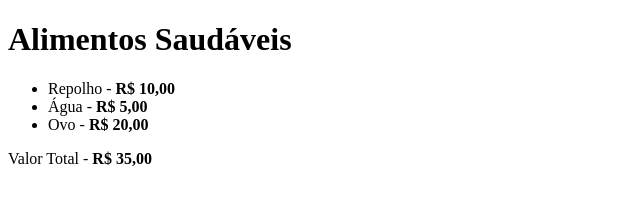
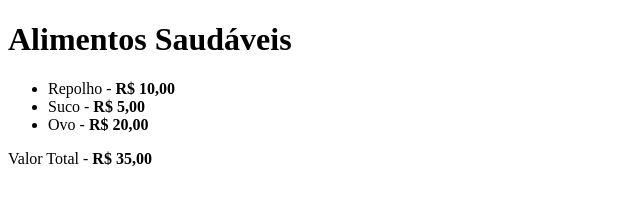
Before and after one commit to Mariah22-bot/aula-html-basico, a plain HTML site: page index.html in a window 1280 px wide. Shown: the full height of the page, 0-640 px from the left. Drawn offline with Linux system fonts and the light colour scheme.

Commit message:
mudou de agua para suco

```diff
--- a/index.html
+++ b/index.html
@@ -13,7 +13,7 @@
 
     <ul>
         <li>Repolho - <strong>R$ 10,00</strong> </li>
-        <li>Água - <strong>R$ 5,00</strong> </li>
+        <li>Suco - <strong>R$ 5,00</strong> </li>
         <li>Ovo - <strong>R$ 20,00</strong> </li>
     </ul>
 
```
